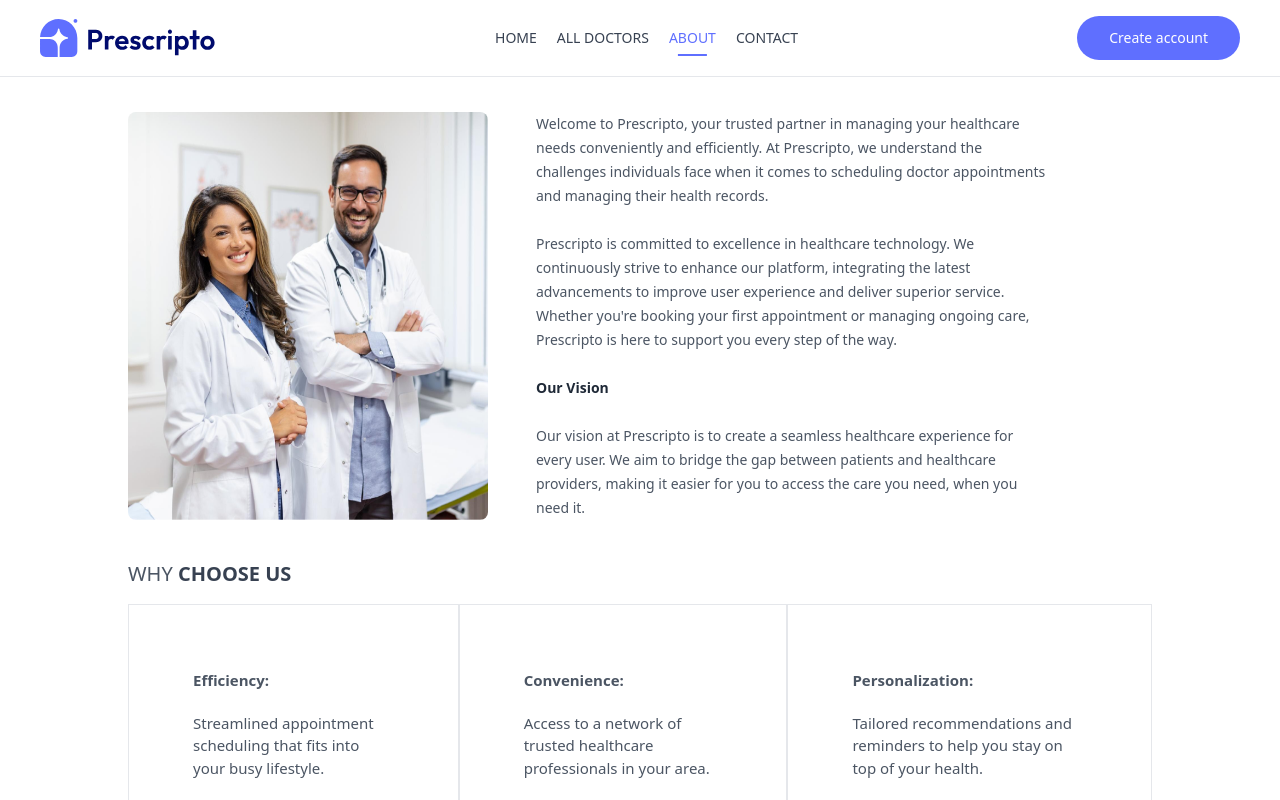
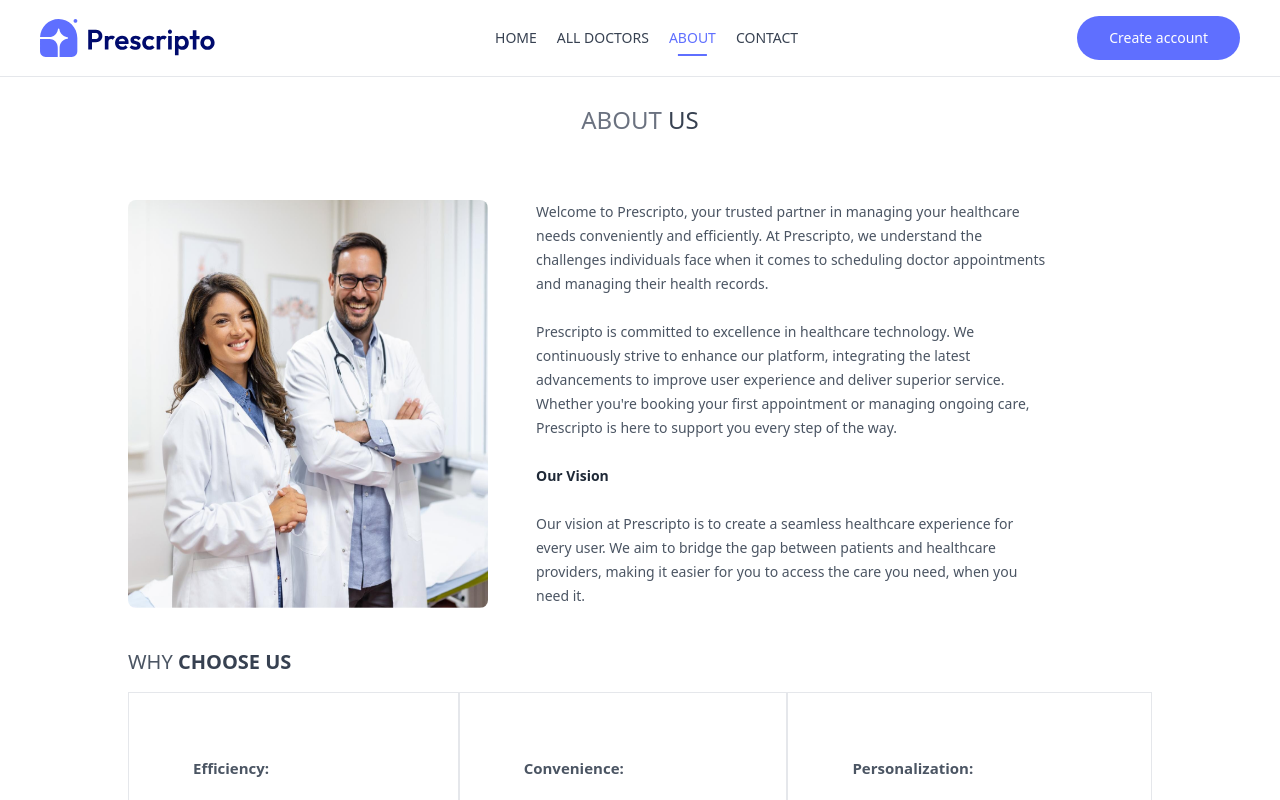
Before and after one commit to SHIVA00202/Doctor_Appointment, a React (Vite) app in the folder frontend/: page /about in a window 1280 px wide. Shown: the top 800 px of the page. Built offline with nearby package versions, Linux system fonts and the light colour scheme.

Commit message:
login and signup page

```diff
--- a/frontend/src/pages/About.jsx
+++ b/frontend/src/pages/About.jsx
@@ -5,7 +5,7 @@ const About = () => {
   return (
     <div>
       {/* ---------- Heading ---------- */}
-      <div className="text-center text-2xl pt-10 text-gray-500">
+      <div className="text-center text-2xl pt-10 text-gray-500 mt-10 md:my-16">
         <p>
           ABOUT <span className="text-gray-700 font-medium">US</span>
         </p>
--- a/frontend/src/pages/Contact.jsx
+++ b/frontend/src/pages/Contact.jsx
@@ -5,7 +5,7 @@ const Contact = () => {
   return (
     <div>
       {/* ---------- Heading ---------- */}
-      <div className="text-center text-2xl pt-10 text-gray-500">
+      <div className="text-center text-2xl pt-10 text-gray-500 mt-10 md:my-16">
         <p>
           CONTACT <span className="text-gray-700 font-semibold">US</span>
         </p>
--- a/frontend/src/pages/Login.jsx
+++ b/frontend/src/pages/Login.jsx
@@ -20,7 +20,7 @@ const Login = () => {
 
 
   return (
-    <form onSubmit={onSubmitHandler} className="min-h-[80vh] flex items-center">
+    <form onSubmit={onSubmitHandler} className="min-h-[80vh] flex items-center mt-10 md:my-16">
       <div className="flex flex-col gap-4 m-auto p-8 min-w-[340px] sm:min-w-96 border rounded-xl shadow-lg text-sm text-zinc-600">
         <h2 className="text-2xl font-semibold text-center">Login</h2>
         <p className="text-center">Login to book appointment</p>
--- a/frontend/src/pages/SignUp.jsx
+++ b/frontend/src/pages/SignUp.jsx
@@ -17,7 +17,7 @@ const SignUp = () => {
 
 
   return (
-    <form onSubmit={onSubmitHandler} className="min-h-[80vh] flex items-center">
+    <form onSubmit={onSubmitHandler} className="min-h-[80vh] flex items-center mt-10 md:my-16">
       <div className="flex flex-col gap-4 m-auto p-8 min-w-[340px] sm:min-w-96 border rounded-xl shadow-lg text-sm text-zinc-600">
         <h2 className="text-2xl font-semibold text-center">Create Account</h2>
         <p className="text-center">Sign up to book appointment</p>
```
